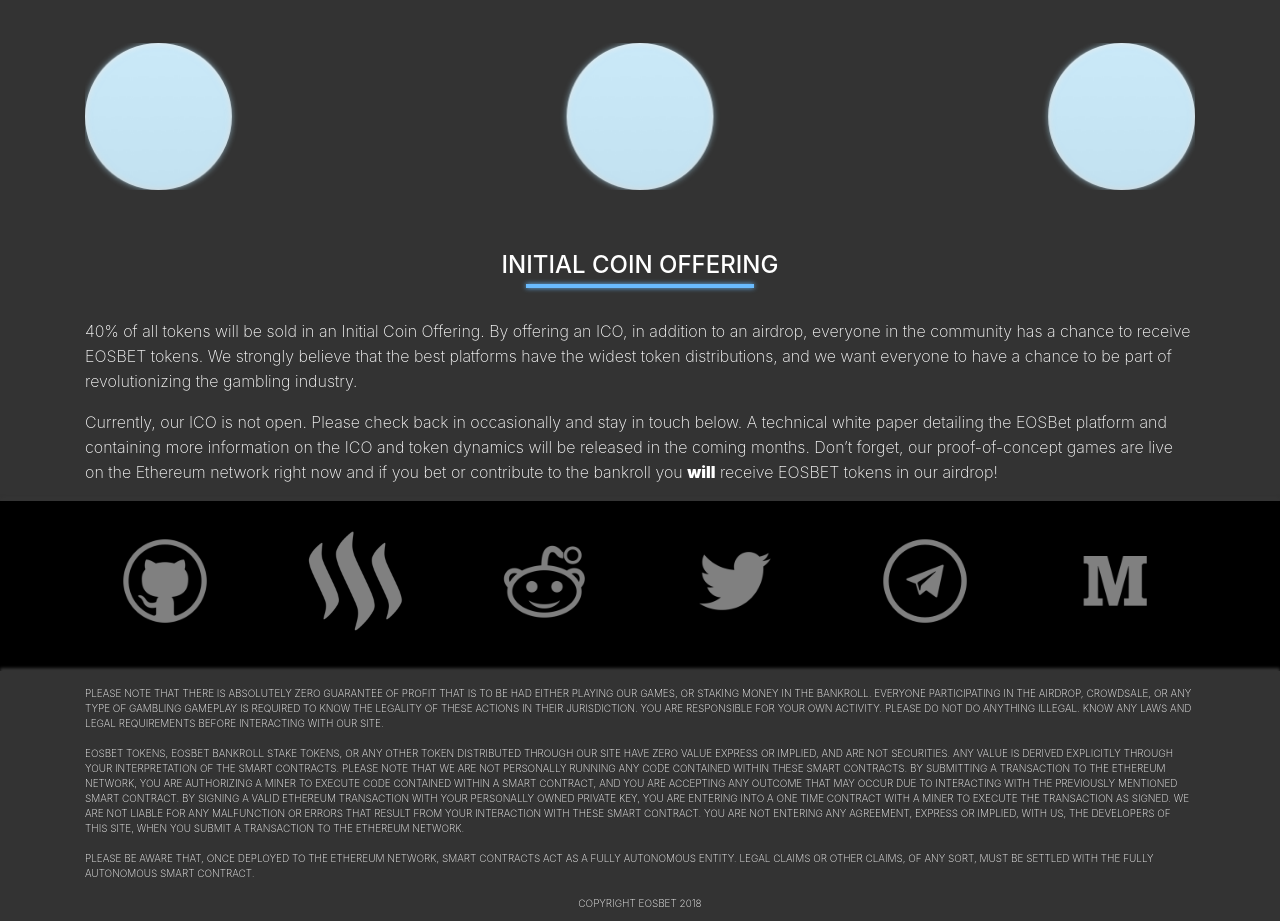
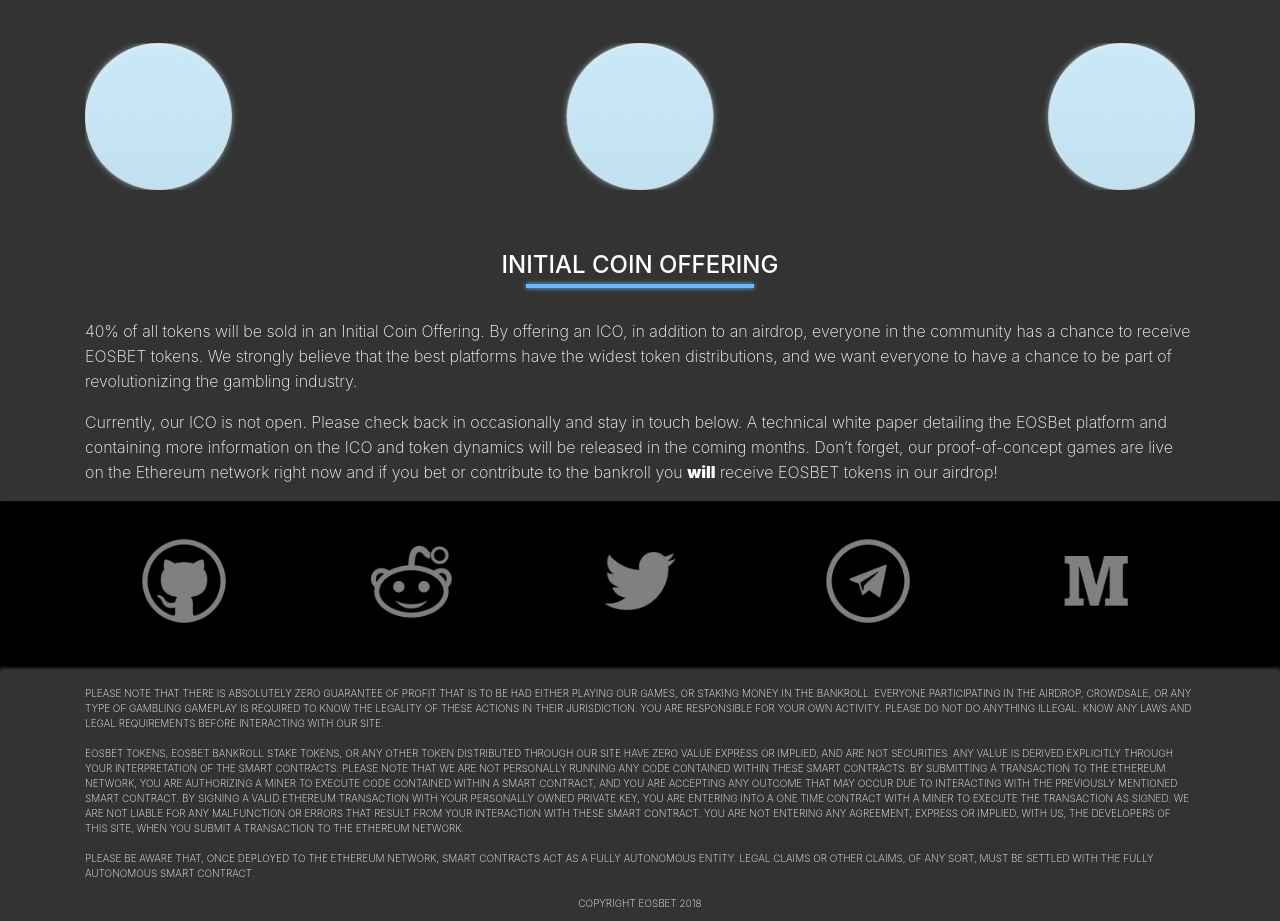
Before and after one commit to EOSBetCasino/EOSBet.IO, a website: page index.html in a window 1280 px wide. Shown: the part 4953-5874 px from the top of the page. Drawn offline with nearby package versions, Linux system fonts and the light colour scheme.

Commit message:
update socials with correct links

```diff
--- a/index.html
+++ b/index.html
@@ -460,23 +460,23 @@
 		<section id="social">
 			<div class="container">
 				<div class="row">
-					<div class="col-md-2 col-4">
-						<a href="https://github.com/EOSBetIO" target="_blank"><img class="social-icon img-fluid" src="img/homepage/socials/Github Icon @1x.png"></a>
+					<div class="col-md col-4">
+						<a href="https://github.com/EOSBetCasino" target="_blank"><img class="social-icon img-fluid" src="img/homepage/socials/Github Icon @1x.png"></a>
 					</div>
-					<div class="col-md-2 col-4">
-						<a href="https://steemit.com" target="_blank"><img class="social-icon img-fluid" src="img/homepage/socials/Steemit Icon @1x.png"></a>
+					<!-- <div class="col-md-2 col-4">
+						<a href="https://steemit.com/@eosbetcasino" target="_blank"><img class="social-icon img-fluid" src="img/homepage/socials/Steemit Icon @1x.png"></a>
+					</div> -->
+					<div class="col-md col-4">
+						<a href="https://reddit.com/r/eosbetcasino" target="_blank"><img class="social-icon img-fluid" src="img/homepage/socials/Reddit Icon @1x.png"></a>
 					</div>
-					<div class="col-md-2 col-4">
-						<a href="https://reddit.com" target="_blank"><img class="social-icon img-fluid" src="img/homepage/socials/Reddit Icon @1x.png"></a>
+					<div class="col-md col-4">
+						<a href="https://twitter.com/EOSBetCasino" target="_blank"><img class="social-icon img-fluid" src="img/homepage/socials/Twitter Icon @1x.png"></a>
 					</div>
-					<div class="col-md-2 col-4">
-						<a href="https://twitter.com/EOSBETIO" target="_blank"><img class="social-icon img-fluid" src="img/homepage/socials/Twitter Icon @1x.png"></a>
+					<div class="col-md col-4">
+						<a href="https://t.me/eosbetcasino" target="_blank"><img class="social-icon img-fluid" src="img/homepage/socials/Telegram Icon @1x.png"></a>
 					</div>
-					<div class="col-md-2 col-4">
-						<a href="https://t.me/eosbetio" target="_blank"><img class="social-icon img-fluid" src="img/homepage/socials/Telegram Icon @1x.png"></a>
-					</div>
-					<div class="col-md-2 col-4">
-						<a href="https://medium.com" target="_blank"><img class="social-icon img-fluid" src="img/homepage/socials/Medium Icon @1x.png"></a>
+					<div class="col-md col-4">
+						<a href="https://medium.com/@eosbetcasino" target="_blank"><img class="social-icon img-fluid" src="img/homepage/socials/Medium Icon @1x.png"></a>
 					</div>
 				</div>
 			</div>
```
Also changed, not shown: js/slots.js (+0 -8 lines).
